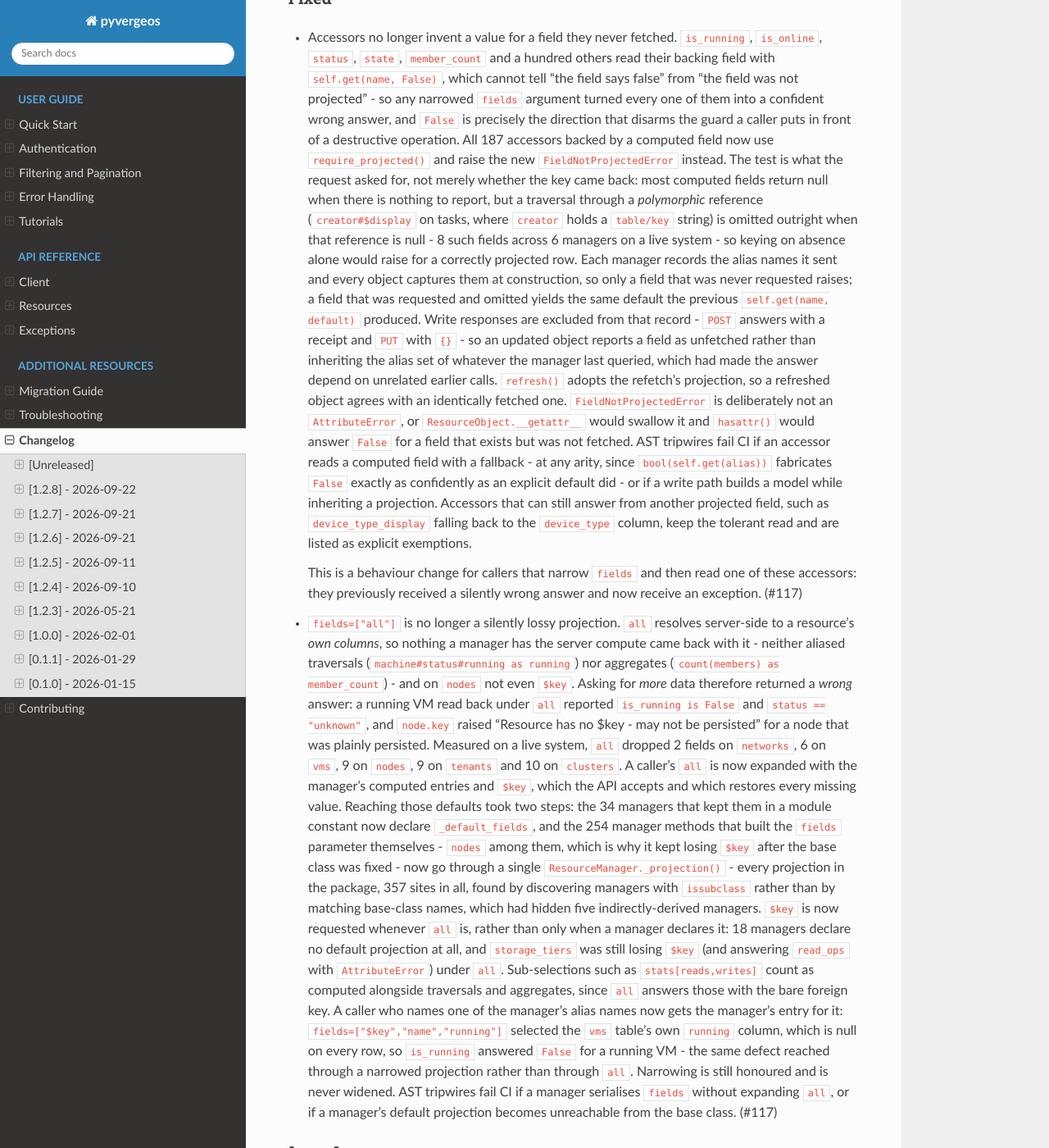
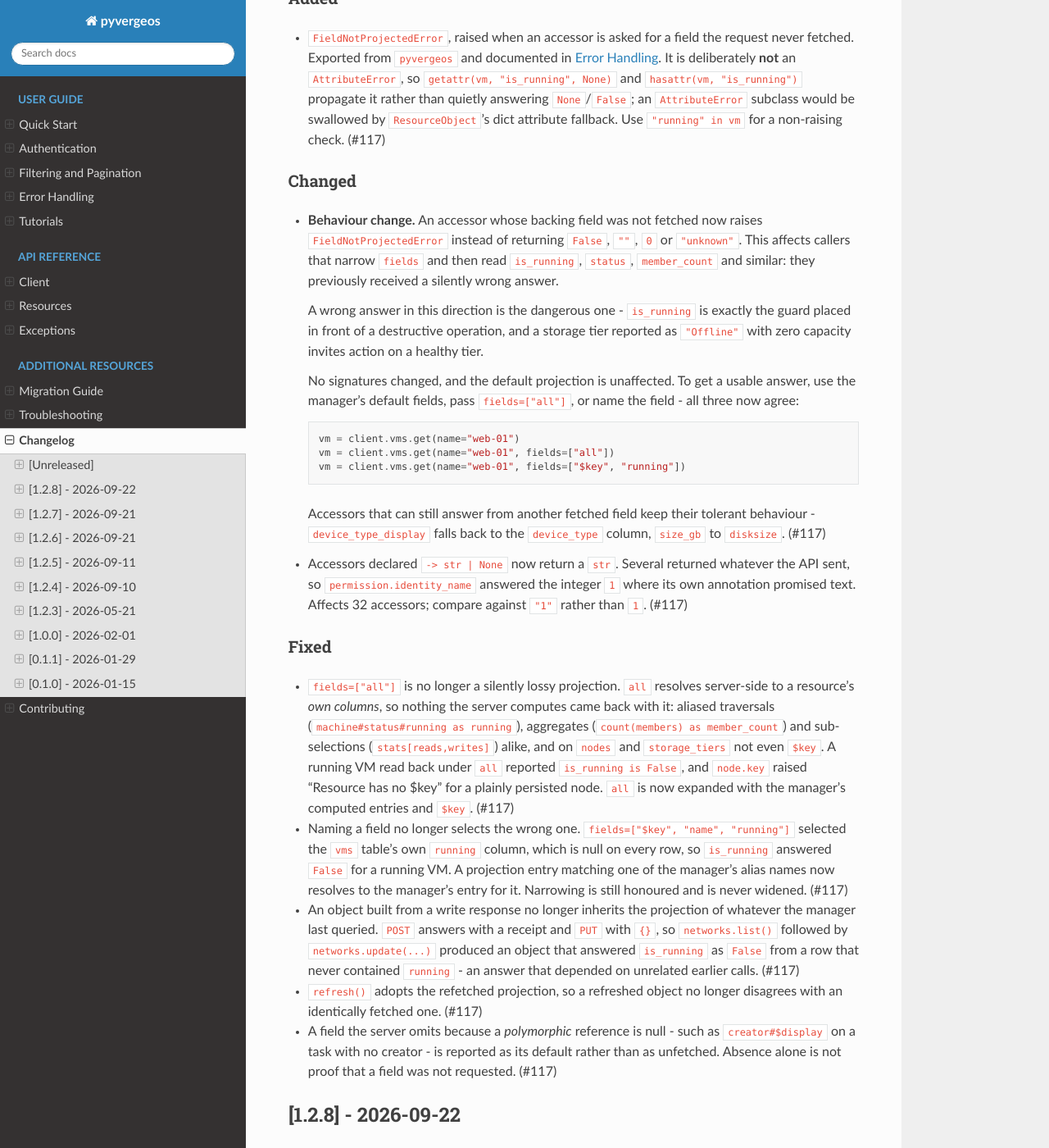
Before and after one commit to verge-io/pyVergeOS, a Sphinx documentation site: the page built from docs/changelog.rst, in a window 1280 px wide and 1400 px high, scrolled down 332 px. Shown: the whole window at 82% size. Built offline with Sphinx 7.4.7 and the Read the Docs theme 3.1.0, drawn with Linux system fonts in a browser that asks for light colours.

Commit message:
docs: restate the changelog for readers rather than for the author
Review of this branch before merge found the entries documented the
debugging process, not the impact, and got their own numbers wrong: "187
accessors" against 185 call sites, "254 manager methods" and "357 sites"
against 386. Counts like those go stale the next time anything moves, so
they are gone rather than corrected.

Restructured into the sections this changelog already uses. The new public
exception is under Added, where a reader looks for new API. The behaviour
change is under Changed with the three ways to get a usable answer, rather
than buried in the middle of a Fixed paragraph. Fixed now carries one entry
per defect instead of one paragraph per pull request.

Adds a behaviour note the review turned up by snapshotting all 2078
accessor values on dev and on this branch and diffing them: nine
differences were live counters and object reprs, and the tenth was real.
`permission.identity_name` is declared `-> str | None` and returned the
integer 1. The coercion added for mypy makes it honour its annotation, so
32 accessors declared as returning text now really do. That is a fix, but
it is observable, and it was not written down.

Drops the "Internal" section I had invented; the changelog uses Added,
Changed and Fixed, and tripwire plumbing belongs in commit messages.

Every claim and code block re-checked against a 2-node VergeOS 26.1.8 lab.

Co-Authored-By: Claude Opus 5 (1M context) <noreply@anthropic.com>

```diff
--- a/docs/changelog.rst
+++ b/docs/changelog.rst
@@ -9,84 +9,84 @@ and this project adheres to `Semantic Versioning <https://semver.org/>`_.
 [Unreleased]
 ------------
 
+Added
+^^^^^
+
+- ``FieldNotProjectedError``, raised when an accessor is asked for a field
+  the request never fetched. Exported from ``pyvergeos`` and documented in
+  :doc:`error_handling`. It is deliberately **not** an ``AttributeError``,
+  so ``getattr(vm, "is_running", None)`` and ``hasattr(vm, "is_running")``
+  propagate it rather than quietly answering ``None``/``False``; an
+  ``AttributeError`` subclass would be swallowed by ``ResourceObject``'s
+  dict attribute fallback. Use ``"running" in vm`` for a non-raising check.
+  (#117)
+
+Changed
+^^^^^^^
+
+- **Behaviour change.** An accessor whose backing field was not fetched now
+  raises ``FieldNotProjectedError`` instead of returning ``False``, ``""``,
+  ``0`` or ``"unknown"``. This affects callers that narrow ``fields`` and
+  then read ``is_running``, ``status``, ``member_count`` and similar: they
+  previously received a silently wrong answer.
+
+  A wrong answer in this direction is the dangerous one - ``is_running`` is
+  exactly the guard placed in front of a destructive operation, and a
+  storage tier reported as ``"Offline"`` with zero capacity invites action
+  on a healthy tier.
+
+  No signatures changed, and the default projection is unaffected. To get a
+  usable answer, use the manager's default fields, pass ``fields=["all"]``,
+  or name the field - all three now agree::
+
+      vm = client.vms.get(name="web-01")
+      vm = client.vms.get(name="web-01", fields=["all"])
+      vm = client.vms.get(name="web-01", fields=["$key", "running"])
+
+  Accessors that can still answer from another fetched field keep their
+  tolerant behaviour - ``device_type_display`` falls back to the
+  ``device_type`` column, ``size_gb`` to ``disksize``. (#117)
+
+- Accessors declared ``-> str | None`` now return a ``str``. Several
+  returned whatever the API sent, so ``permission.identity_name`` answered
+  the integer ``1`` where its own annotation promised text. Affects 32
+  accessors; compare against ``"1"`` rather than ``1``. (#117)
+
 Fixed
 ^^^^^
 
-- Accessors no longer invent a value for a field they never fetched.
-  ``is_running``, ``is_online``, ``status``, ``state``, ``member_count`` and
-  a hundred others read their backing field with ``self.get(name, False)``,
-  which cannot tell "the field says false" from "the field was not
-  projected" - so any narrowed ``fields`` argument turned every one of them
-  into a confident wrong answer, and ``False`` is precisely the direction
-  that disarms the guard a caller puts in front of a destructive operation.
-  All 187 accessors backed by a computed field now use
-  ``require_projected()`` and raise the new
-  ``FieldNotProjectedError`` instead. The test is what the request asked
-  for, not merely whether the key came back: most computed fields return
-  null when there is nothing to report, but a traversal through a
-  *polymorphic* reference (``creator#$display`` on tasks, where ``creator``
-  holds a ``table/key`` string) is omitted outright when that reference is
-  null - 8 such fields across 6 managers on a live system - so keying on
-  absence alone would raise for a correctly projected row. Each manager
-  records the alias names it sent and every object captures them at
-  construction, so only a field that was never requested raises; a field
-  that was requested and omitted yields the same default the previous
-  ``self.get(name, default)`` produced. Write responses are excluded from
-  that record - ``POST`` answers with a receipt and ``PUT`` with ``{}`` -
-  so an updated object reports a field as unfetched rather than inheriting
-  the alias set of whatever the manager last queried, which had made the
-  answer depend on unrelated earlier calls. ``refresh()`` adopts the
-  refetch's projection, so a refreshed object agrees with an identically
-  fetched one. ``FieldNotProjectedError`` is deliberately not an
-  ``AttributeError``, or ``ResourceObject.__getattr__`` would swallow it and
-  ``hasattr()`` would answer ``False`` for a field that exists but was not
-  fetched. AST tripwires fail CI if an accessor reads a computed field with
-  a fallback - at any arity, since ``bool(self.get(alias))`` fabricates
-  ``False`` exactly as confidently as an explicit default did - or if a
-  write path builds a model while inheriting a projection. Accessors
-  that can still answer from another projected field, such as
-  ``device_type_display`` falling back to the ``device_type`` column,
-  keep the tolerant read and are listed as explicit exemptions.
+- ``fields=["all"]`` is no longer a silently lossy projection. ``all``
+  resolves server-side to a resource's *own columns*, so nothing the server
+  computes came back with it: aliased traversals
+  (``machine#status#running as running``), aggregates
+  (``count(members) as member_count``) and sub-selections
+  (``stats[reads,writes]``) alike, and on ``nodes`` and ``storage_tiers`` not
+  even ``$key``. A running VM read back under ``all`` reported
+  ``is_running is False``, and ``node.key`` raised "Resource has no $key" for
+  a plainly persisted node. ``all`` is now expanded with the manager's
+  computed entries and ``$key``. (#117)
 
-  This is a behaviour change for callers that narrow ``fields`` and then
-  read one of these accessors: they previously received a silently wrong
-  answer and now receive an exception. (#117)
+- Naming a field no longer selects the wrong one.
+  ``fields=["$key", "name", "running"]`` selected the ``vms`` table's own
+  ``running`` column, which is null on every row, so ``is_running`` answered
+  ``False`` for a running VM. A projection entry matching one of the
+  manager's alias names now resolves to the manager's entry for it.
+  Narrowing is still honoured and is never widened. (#117)
 
-- ``fields=["all"]`` is no longer a silently lossy projection. ``all``
-  resolves server-side to a resource's *own columns*, so nothing a manager
-  has the server compute came back with it - neither aliased traversals
-  (``machine#status#running as running``) nor aggregates
-  (``count(members) as member_count``) - and on ``nodes`` not even ``$key``.
-  Asking for *more* data therefore returned a *wrong* answer: a running VM
-  read back under ``all`` reported ``is_running is False`` and
-  ``status == "unknown"``, and ``node.key`` raised "Resource has no $key -
-  may not be persisted" for a node that was plainly persisted. Measured on a
-  live system, ``all`` dropped 2 fields on ``networks``, 6 on ``vms``, 9 on
-  ``nodes``, 9 on ``tenants`` and 10 on ``clusters``. A caller's ``all`` is
-  now expanded with the manager's computed entries and ``$key``, which the
-  API accepts and which restores every missing value. Reaching those
-  defaults took two steps: the 34 managers that kept them in a module
-  constant now declare ``_default_fields``, and the 254 manager methods that
-  built the ``fields`` parameter themselves - ``nodes`` among them, which is
-  why it kept losing ``$key`` after the base class was fixed - now go
-  through a single ``ResourceManager._projection()`` - every projection in
-  the package, 357 sites in all, found by discovering managers with
-  ``issubclass`` rather than by matching base-class names, which had hidden
-  five indirectly-derived managers. ``$key`` is now requested whenever
-  ``all`` is, rather than only when a manager declares it: 18 managers
-  declare no default projection at all, and ``storage_tiers`` was still
-  losing ``$key`` (and answering ``read_ops`` with ``AttributeError``)
-  under ``all``. Sub-selections such as ``stats[reads,writes]`` count as
-  computed alongside traversals and aggregates, since ``all`` answers those
-  with the bare foreign key. A caller who names one of the manager's alias
-  names now gets the manager's entry for it: ``fields=["$key","name","running"]``
-  selected the ``vms`` table's own ``running`` column, which is null on every
-  row, so ``is_running`` answered ``False`` for a running VM - the same defect
-  reached through a narrowed projection rather than through ``all``. Narrowing
-  is still honoured and is never widened. AST tripwires fail CI
-  if a manager serialises ``fields`` without expanding ``all``, or if a
-  manager's default projection becomes unreachable from the base class.
-  (#117)
+- An object built from a write response no longer inherits the projection of
+  whatever the manager last queried. ``POST`` answers with a receipt and
+  ``PUT`` with ``{}``, so ``networks.list()`` followed by
+  ``networks.update(...)`` produced an object that answered ``is_running`` as
+  ``False`` from a row that never contained ``running`` - an answer that
+  depended on unrelated earlier calls. (#117)
+
+- ``refresh()`` adopts the refetched projection, so a refreshed object no
+  longer disagrees with an identically fetched one. (#117)
+
+- A field the server omits because a *polymorphic* reference is null - such
+  as ``creator#$display`` on a task with no creator - is reported as its
+  default rather than as unfetched. Absence alone is not proof that a field
+  was not requested. (#117)
 
 [1.2.8] - 2026-09-22
 --------------------
```
